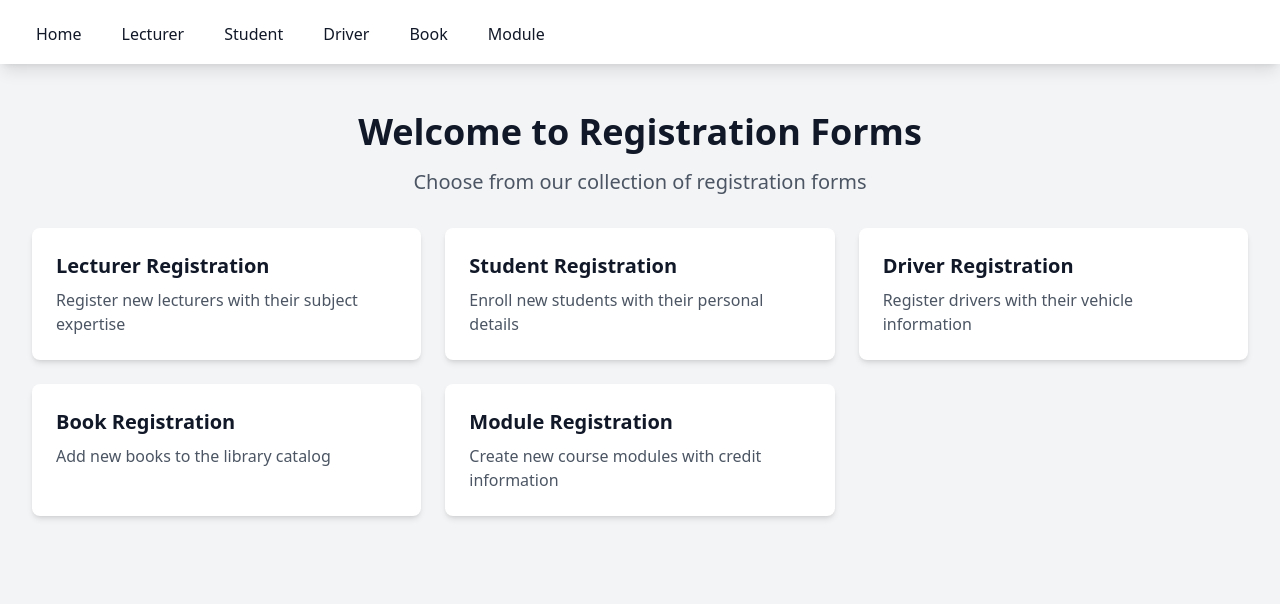
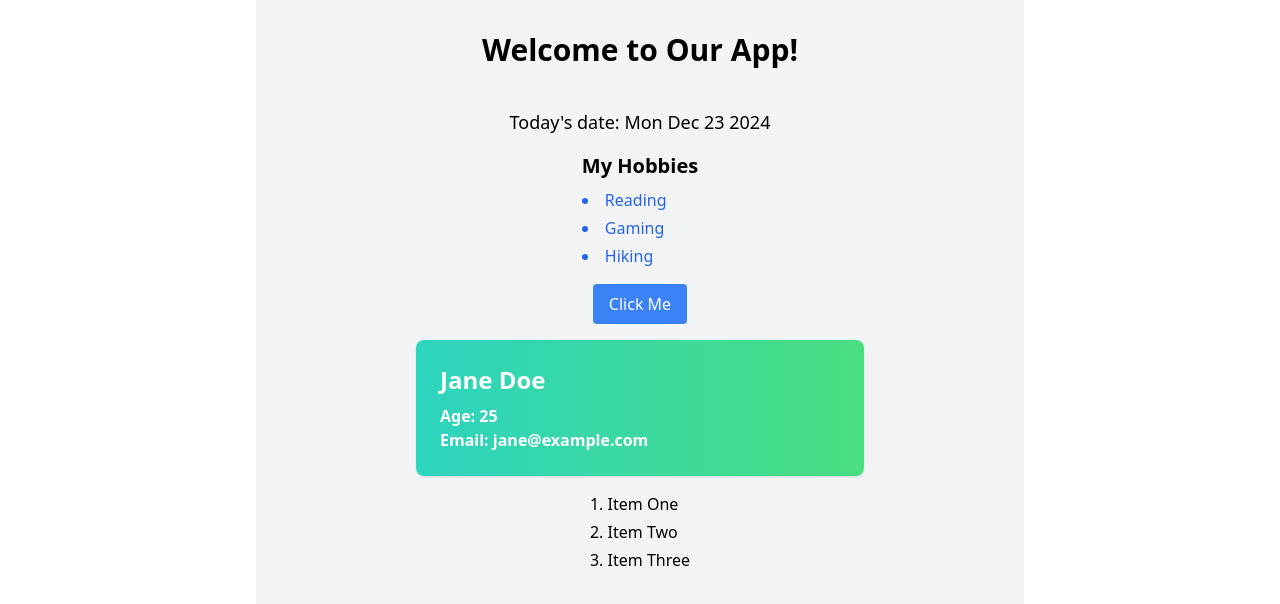
Before and after one commit to Bikaze/Assignement3, a React (Vite) app: page / in a window 1280 px wide. Shown: the top 604 px of the page. Built offline with nearby package versions, Linux system fonts and the light colour scheme.

Commit message:
Implemented the first tast for components

```diff
--- /dev/null
+++ b/src/AppComponents.jsx
@@ -0,0 +1,22 @@
+import React from "react";
+import WelcomeMessage from "./components/WelcomeMessage";
+import CurrentDate from "./components/CurrentDate";
+import ParentHobbies from "./components/ParentHobbies";
+import AppButton from "./components/AppButton";
+import ProfileCard from "./components/ProfileCard";
+import ItemList from "./components/ItemList";
+
+const AppComponents = () => {
+  return (
+    <div className="min-h-screen p-8 bg-gray-100 flex flex-col items-center gap-4 max-w-screen-md mx-auto">
+      <WelcomeMessage />
+      <CurrentDate />
+      <ParentHobbies />
+      <AppButton text="Click Me" color="blue" />
+      <ProfileCard name="Jane Doe" age={25} email="jane@example.com" />
+      <ItemList items={["Item One", "Item Two", "Item Three"]} />
+    </div>
+  );
+};
+
+export default AppComponents;
--- /dev/null
+++ b/src/components/AppButton.jsx
@@ -0,0 +1,11 @@
+import React from "react";
+
+const AppButton = ({ text, color }) => {
+  return (
+    <button className="bg-blue-500 text-white px-4 py-2 rounded hover:bg-blue-600">
+      {text}
+    </button>
+  );
+};
+
+export default AppButton;
--- /dev/null
+++ b/src/components/CurrentDate.jsx
@@ -0,0 +1,8 @@
+import React from "react";
+
+const CurrentDate = () => {
+  const dateString = new Date().toDateString();
+  return <p className="text-lg mt-2">Today's date: {dateString}</p>;
+};
+
+export default CurrentDate;
--- /dev/null
+++ b/src/components/HobbyItem.jsx
@@ -0,0 +1,7 @@
+import React from "react";
+
+const HobbyItem = ({ hobby }) => {
+  return <li className="text-blue-600 font-medium">{hobby}</li>;
+};
+
+export default HobbyItem;
--- /dev/null
+++ b/src/components/ItemList.jsx
@@ -0,0 +1,13 @@
+import React from "react";
+
+const ItemList = ({ items }) => {
+  return (
+    <ul className="list-decimal list-inside space-y-1">
+      {items.map((item) => (
+        <li key={item}>{item}</li>
+      ))}
+    </ul>
+  );
+};
+
+export default ItemList;
--- /dev/null
+++ b/src/components/ParentHobbies.jsx
@@ -0,0 +1,18 @@
+import React from 'react'
+import HobbyItem from './HobbyItem'
+
+const ParentHobbies = () => {
+  const hobbies = ['Reading', 'Gaming', 'Hiking']
+  return (
+    <div>
+      <h2 className="text-xl font-semibold mb-2">My Hobbies</h2>
+      <ul className="list-disc list-inside space-y-1">
+        {hobbies.map((h) => (
+          <HobbyItem key={h} hobby={h} />
+        ))}
+      </ul>
+    </div>
+  )
+}
+
+export default ParentHobbies
--- /dev/null
+++ b/src/components/ProfileCard.jsx
@@ -0,0 +1,13 @@
+import React from "react";
+
+const ProfileCard = ({ name, age, email }) => {
+  return (
+    <div className="bg-gradient-to-r from-teal-400 to-green-400 p-6 rounded-lg shadow max-w-md w-full text-white">
+      <h3 className="text-2xl font-bold mb-2">{name}</h3>
+      <p className="font-semibold">Age: {age}</p>
+      <p className="font-semibold">Email: {email}</p>
+    </div>
+  );
+};
+
+export default ProfileCard;
--- /dev/null
+++ b/src/components/WelcomeMessage.jsx
@@ -0,0 +1,7 @@
+import React from "react";
+
+const WelcomeMessage = () => {
+  return <h1 className="text-3xl font-bold mb-4">Welcome to Our App!</h1>;
+};
+
+export default WelcomeMessage;
--- a/src/main.jsx
+++ b/src/main.jsx
@@ -2,13 +2,15 @@ import { StrictMode } from 'react'
 import { createRoot } from 'react-dom/client'
 import './index.css'
 // import App from './App.jsx'
-import AppForms from './AppForms.jsx'
+// import AppForms from './AppForms.jsx'
+import AppComponents from './AppComponents.jsx'
 // import AppRouting from './AppRouting.jsx'
 
 createRoot(document.getElementById('root')).render(
   <StrictMode>
     {/* <App/> */}
-    <AppForms />
+    {/* <AppForms /> */}
+    <AppComponents />
     {/* <AppRouting /> */}
   </StrictMode>,
 )
```
